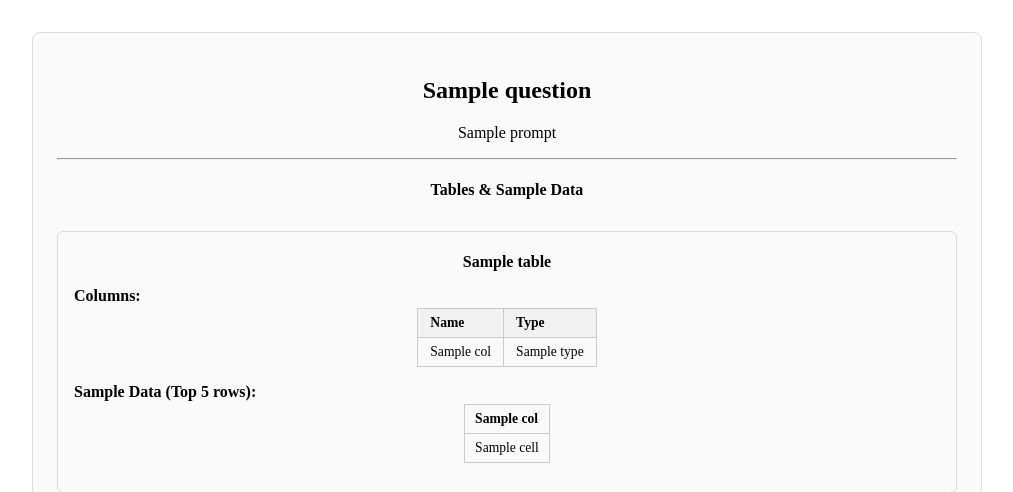
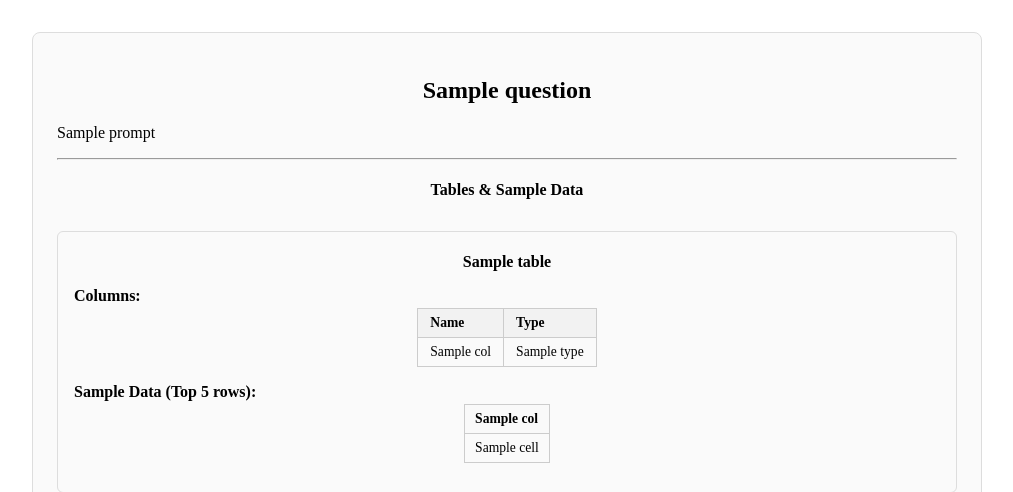
Before and after one commit to Emilio-Vasquez/Students-Technical-Questions-App, a Flask app: template app/templates/question_detail.html in a window 1280 px wide. Shown: the part 59-551 px from the top of the page, without its empty margins (133-1146 px from the left). Run offline with Flask 3, Linux system fonts and the light colour scheme; the template is opened without the code that fills it: most values are stand-ins (such as "Sample title", 1, 10 or a date in 2020); some libraries are stand-ins or nearby versions.

Commit message:
updated the question_detail to split up the prompt into several lines

```diff
--- a/app/templates/question_detail.html
+++ b/app/templates/question_detail.html
@@ -5,7 +5,7 @@
 {% block content %}
 <div class="question-detail-container" style="max-width: 900px; margin: 0 auto;">
     <h2 style="text-align: center;">{{ question.title }}</h2>
-    <p style="text-align: center;">{{ question.prompt }}</p>
+    <p style="text-align: left;">{{ question.prompt.replace('\n', '<br>') | safe }}</p>
 
     {% if table_metadata %}
     <hr>
```
